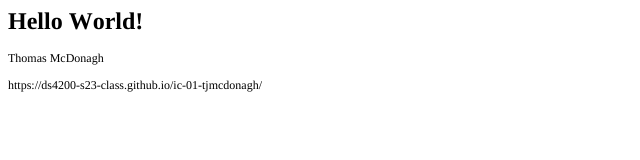
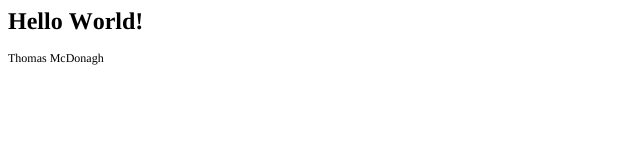
Before and after one commit to DS4200-S23-Class/ic-01-tjmcdonagh, a plain HTML site: page index.html in a window 1280 px wide. Shown: the whole page, without its empty margins (0-640 px from the left). Drawn offline with Linux system fonts and the light colour scheme.

Commit message:
part 2 done

```diff
--- a/index.html
+++ b/index.html
@@ -8,12 +8,14 @@
   <meta name="CocoaVersion" content="2113.5">
   <style type="text/css">
     p.p2 {margin: 0.0px 0.0px 12.0px 0.0px; font: 12.0px Times; color: #000000; -webkit-text-stroke: #000000}
+    p.p3 {margin: 0.0px 0.0px 12.0px 0.0px; font: 12.0px Times; color: #000000; -webkit-text-stroke: #000000; min-height: 14.0px}
     span.s1 {font-kerning: none}
   </style>
 </head>
 <body>
 <h1 style="margin: 0.0px 0.0px 16.1px 0.0px; font: 24.0px Times; color: #000000; -webkit-text-stroke: #000000"><span class="s1"><b>Hello World!</b></span></h1>
 <p class="p2"><span class="s1">Thomas McDonagh<span class="Apple-converted-space"> </span></span></p>
-<p class="p2"><span class="s1">https://ds4200-s23-class.github.io/ic-01-tjmcdonagh/</span></p>
+<p class="p3"><span class="s1"></span><br></p>
+<p class="p3"><span class="s1"></span><br></p>
 </body>
 </html>
```
